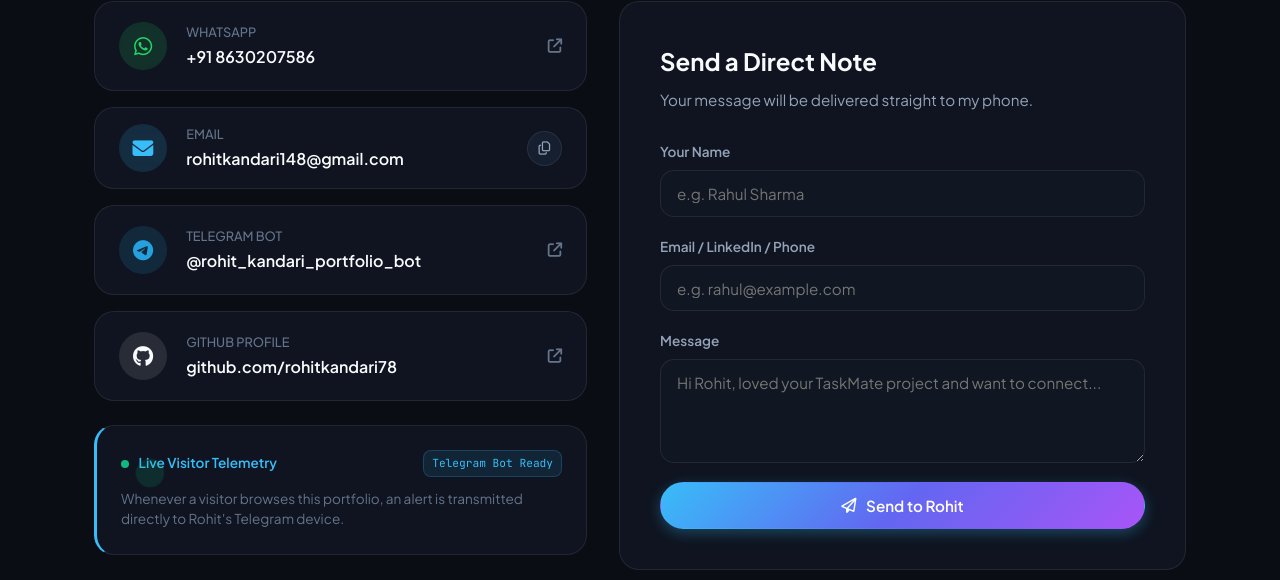
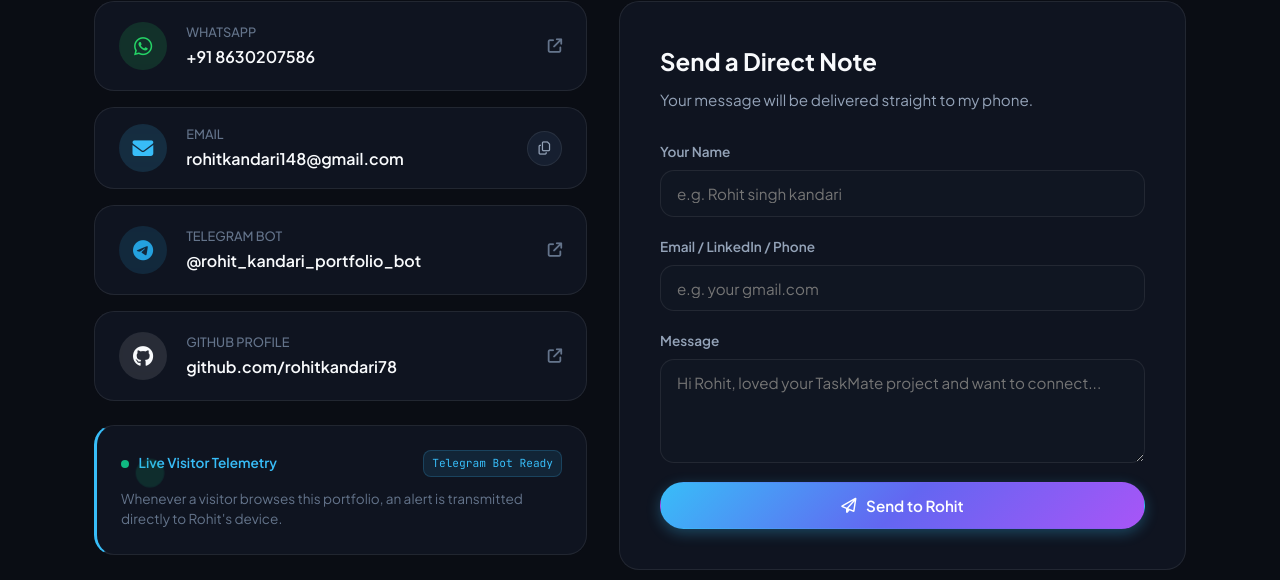
Before and after one commit to rohitkandari78/Portfolio, a plain HTML site: page index.html in a window 1280 px wide. Shown: the part 4079-4659 px from the top of the page. Drawn offline with Linux system fonts and the light colour scheme; no server answers.

Commit message:
update portfolio code

```diff
--- a/index.html
+++ b/index.html
@@ -537,7 +537,7 @@
                 <span class="telemetry-tag">Telegram Bot Ready</span>
               </div>
               <p class="telemetry-info">
-                Whenever a visitor browses this portfolio, an alert is transmitted directly to Rohit's Telegram device.
+                Whenever a visitor browses this portfolio, an alert is transmitted directly to Rohit's device.
               </p>
             </div>
 
@@ -551,12 +551,12 @@
             <form id="contact-form" class="direct-form">
               <div class="form-group">
                 <label for="visitor-name">Your Name</label>
-                <input type="text" id="visitor-name" placeholder="e.g. Rahul Sharma" required />
+                <input type="text" id="visitor-name" placeholder="e.g. Rohit singh kandari" required />
               </div>
 
               <div class="form-group">
                 <label for="visitor-contact">Email / LinkedIn / Phone</label>
-                <input type="text" id="visitor-contact" placeholder="e.g. rahul@example.com" required />
+                <input type="text" id="visitor-contact" placeholder="e.g. your gmail.com" required />
               </div>
 
               <div class="form-group">
```
